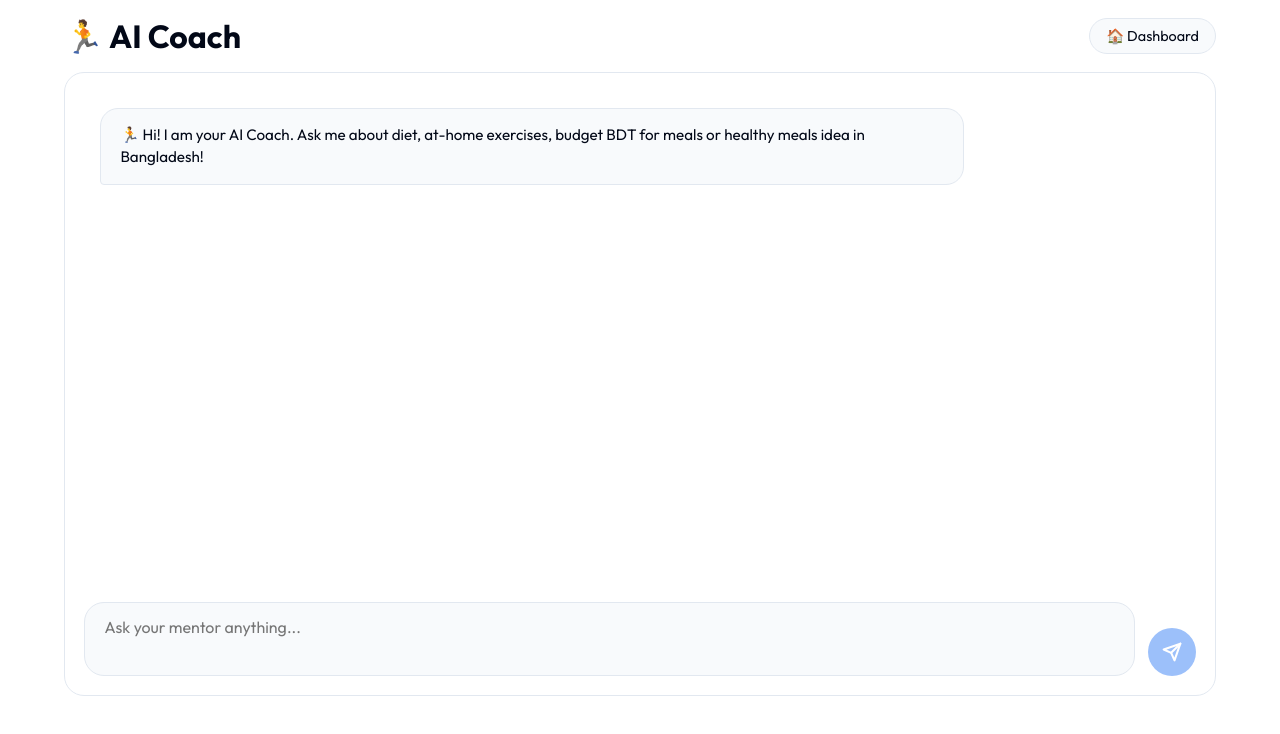
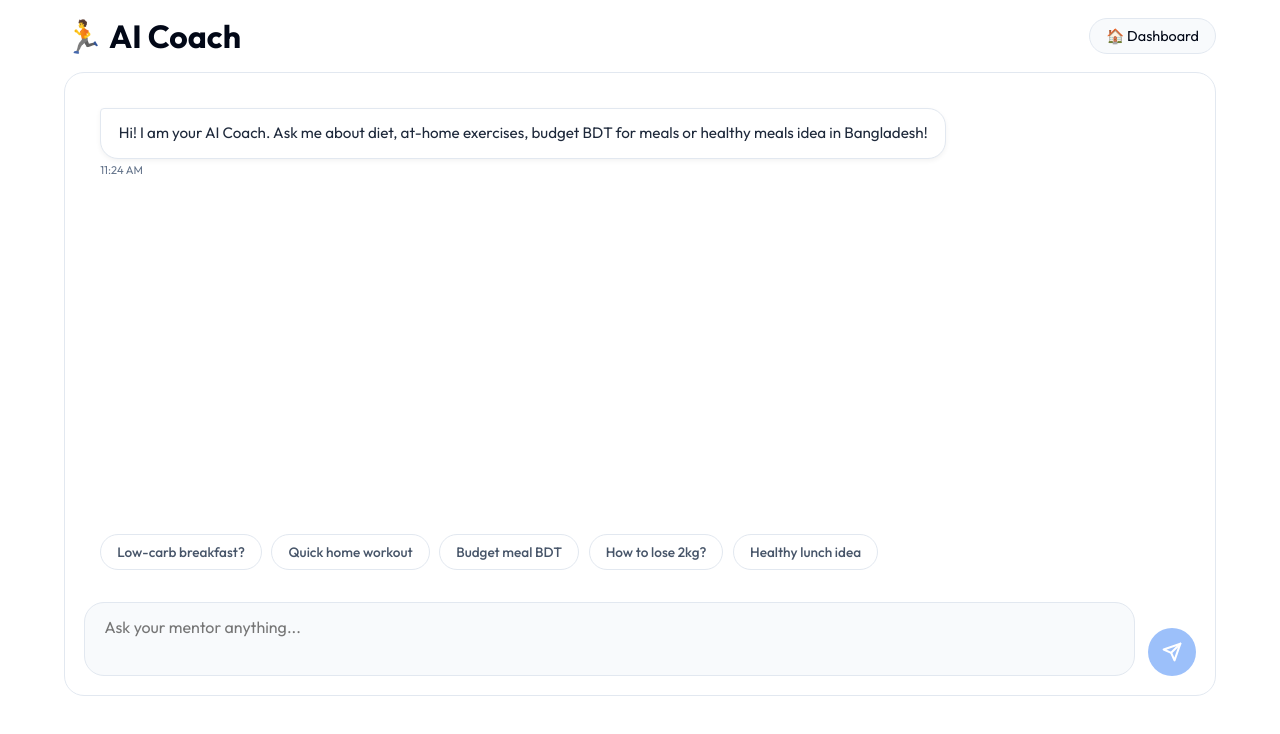
Before and after one commit to TIShohan/calorietracker, a Next.js app: page /suggestions in a window 1280 px wide. Shown: the top 734 px of the page. Built offline with nearby package versions, Linux system fonts and the light colour scheme.

Commit message:
coach page is good

```diff
--- a/src/app/suggestions/page.js
+++ b/src/app/suggestions/page.js
@@ -14,8 +14,15 @@ const Toast = ({ message, type = 'success', onDone }) => {
 
 export default function SuggestionsPage() {
   const [messages, setMessages] = useState([
-    { role: 'ai', text: '🏃 Hi! I am your AI Coach. Ask me about diet, at-home exercises, budget BDT for meals or healthy meals idea in Bangladesh!' }
+    { role: 'ai', text: 'Hi! I am your AI Coach. Ask me about diet, at-home exercises, budget BDT for meals or healthy meals idea in Bangladesh!', time: new Date().toLocaleTimeString([], { hour: '2-digit', minute: '2-digit' }) }
   ]);
+  const suggestions = [
+    "Low-carb breakfast?",
+    "Quick home workout",
+    "Budget meal BDT",
+    "How to lose 2kg?",
+    "Healthy lunch idea"
+  ];
   const [inputMessage, setInputMessage] = useState('');
   const textareaRef = useRef(null);
   const [loading, setLoading] = useState(false);
@@ -36,7 +43,8 @@ export default function SuggestionsPage() {
     if (!inputMessage.trim()) return;
 
     const userMessage = inputMessage.trim();
-    setMessages(prev => [...prev, { role: 'user', text: userMessage }]);
+    const time = new Date().toLocaleTimeString([], { hour: '2-digit', minute: '2-digit' });
+    setMessages(prev => [...prev, { role: 'user', text: userMessage, time }]);
     setInputMessage('');
     setLoading(true);
 
@@ -55,7 +63,8 @@ export default function SuggestionsPage() {
       const data = await res.json();
       if (!res.ok) throw new Error(data.error);
 
-      setMessages(prev => [...prev, { role: 'ai', text: data.text, provider: data.provider }]);
+      const time = new Date().toLocaleTimeString([], { hour: '2-digit', minute: '2-digit' });
+      setMessages(prev => [...prev, { role: 'ai', text: data.text, provider: data.provider, time }]);
     } catch (err) {
       showToast(err.message, 'error');
     } finally {
@@ -91,14 +100,34 @@ export default function SuggestionsPage() {
         <div className={styles.chatBox} ref={scrollRef}>
           {messages.map((m, i) => (
             <div key={i} className={m.role === 'ai' ? styles.aiMsg : styles.userMsg}>
-              <div className={styles.msgContent}>
-                {m.text}
+              <div className={styles.msgWrapper}>
+                <div className={styles.msgContent}>
+                  {m.text}
+                </div>
+                <div className={styles.msgMeta}>
+                  {m.time} {m.provider && `• via ${m.provider}`}
+                </div>
               </div>
-              {m.provider && <div className={styles.providerTag}>via {m.provider}</div>}
             </div>
           ))}
-          {loading && <div className={styles.aiMsg}><div className={styles.msgContent}>Thinking...</div></div>}
+          {loading && (
+            <div className={styles.aiMsg}>
+              <div className={styles.typingIndicator}>
+                <span></span><span></span><span></span>
+              </div>
+            </div>
+          )}
         </div>
+
+        {messages.length < 3 && !loading && (
+          <div className={styles.suggestionRow}>
+            {suggestions.map((s, idx) => (
+              <button key={idx} onClick={() => { setInputMessage(s); textareaRef.current.focus(); }} className={styles.chip}>
+                {s}
+              </button>
+            ))}
+          </div>
+        )}
 
         <form onSubmit={handleSendMessage} className={styles.inputArea}>
           <textarea
--- a/src/app/suggestions/page.module.css
+++ b/src/app/suggestions/page.module.css
@@ -97,46 +97,132 @@
 
 .userMsg,
 .aiMsg {
-  max-width: 80%;
+  max-width: 85%;
+  display: flex;
+  margin-bottom: 0.5rem;
+}
+
+.userMsg {
+  align-self: flex-end;
+  flex-direction: row-reverse;
+}
+
+.aiMsg {
+  align-self: flex-start;
+}
+
+.msgAvatar {
+  width: 32px;
+  height: 32px;
+  background: var(--surface-color);
+  border: 1px solid var(--border-color);
+  border-radius: 50%;
+  display: flex;
+  align-items: center;
+  justify-content: center;
+  font-size: 1.1rem;
+  flex-shrink: 0;
+  margin-top: 4px;
+}
+
+.msgWrapper {
   display: flex;
   flex-direction: column;
 }
 
-.userMsg {
-  align-self: flex-end;
-  align-items: flex-end;
-}
-
-.aiMsg {
-  align-self: flex-start;
-  align-items: flex-start;
-}
-
 .msgContent {
-  padding: 0.9rem 1.2rem;
+  padding: 0.8rem 1.1rem;
   border-radius: 18px;
   font-size: 0.95rem;
   line-height: 1.5;
   white-space: pre-wrap;
+  box-shadow: 0 2px 5px rgba(0,0,0,0.05);
 }
 
 .userMsg .msgContent {
   background: var(--primary-color);
   color: white;
-  border-bottom-right-radius: 4px;
+  border-top-right-radius: 4px;
 }
 
 .aiMsg .msgContent {
-  background: var(--surface-color);
-  color: var(--text-main);
-  border: 1px solid var(--border-color);
-  border-bottom-left-radius: 4px;
+  background: white;
+  color: #1e293b;
+  border: 1px solid #e2e8f0;
+  border-top-left-radius: 4px;
 }
 
-.providerTag {
+.msgMeta {
   font-size: 0.7rem;
   color: var(--text-muted);
-  margin-top: 5px;
+  margin-top: 4px;
+  display: flex;
+  gap: 8px;
+}
+
+.userMsg .msgMeta {
+  justify-content: flex-end;
+}
+
+/* ── Suggestions ── */
+.suggestionRow {
+  display: flex;
+  gap: 0.6rem;
+  padding: 0.5rem 1rem 1rem;
+  overflow-x: auto;
+  flex-shrink: 0;
+  scrollbar-width: none;
+}
+
+.suggestionRow::-webkit-scrollbar {
+  display: none;
+}
+
+.chip {
+  background: white;
+  border: 1px solid #e2e8f0;
+  color: #475569;
+  padding: 0.5rem 1rem;
+  border-radius: 20px;
+  font-size: 0.85rem;
+  font-weight: 500;
+  white-space: nowrap;
+  transition: all 0.2s;
+  cursor: pointer;
+}
+
+.chip:hover {
+  background: var(--primary-color);
+  color: white;
+  border-color: var(--primary-color);
+  transform: translateY(-2px);
+}
+
+/* ── Typing Indicator ── */
+.typingIndicator {
+  display: flex;
+  gap: 4px;
+  padding: 12px 18px;
+  background: white;
+  border: 1px solid #e2e8f0;
+  border-radius: 18px;
+  border-top-left-radius: 4px;
+}
+
+.typingIndicator span {
+  width: 6px;
+  height: 6px;
+  background: #cbd5e1;
+  border-radius: 50%;
+  animation: bounce 1.4s infinite ease-in-out both;
+}
+
+.typingIndicator span:nth-child(1) { animation-delay: -0.32s; }
+.typingIndicator span:nth-child(2) { animation-delay: -0.16s; }
+
+@keyframes bounce {
+  0%, 80%, 100% { transform: scale(0); }
+  40% { transform: scale(1); }
 }
 
 .inputArea {
```
